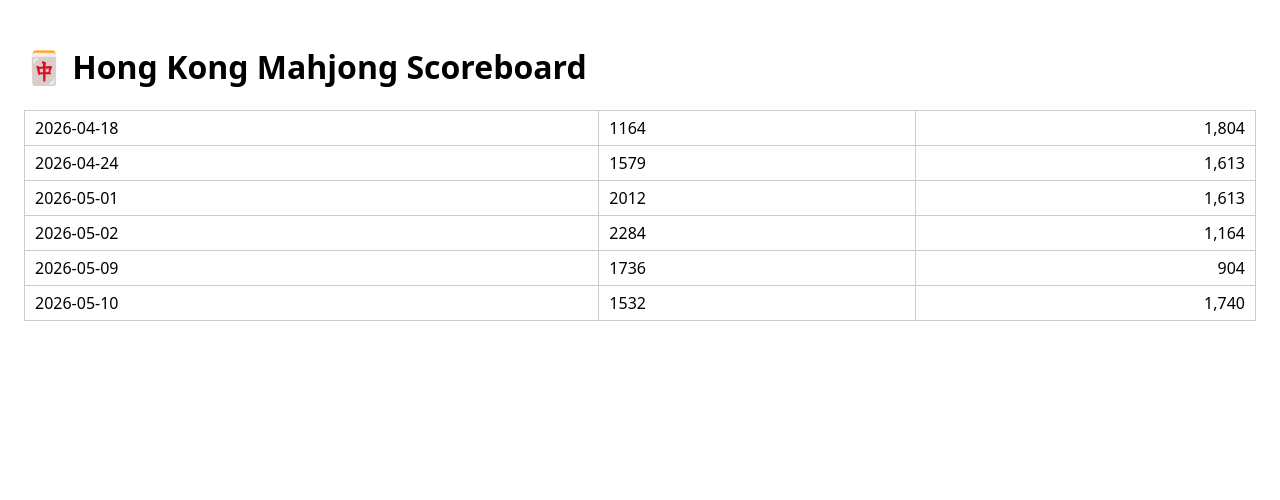
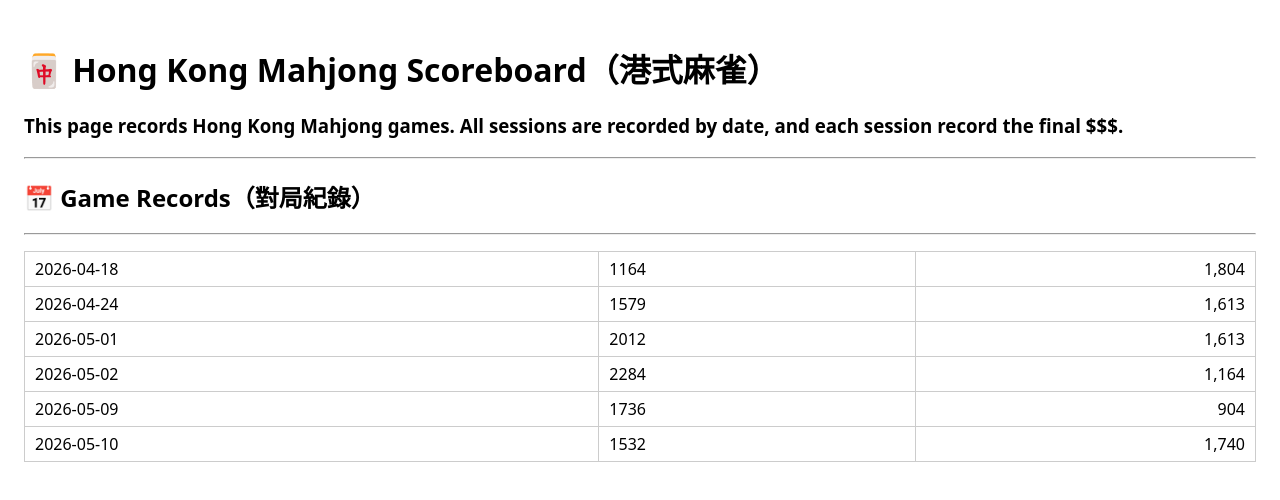
Before and after one commit to yimkaic-mfcgd/yimkaic-mfcgd.github.io, a plain HTML site: page index.html in a window 1280 px wide. Drawn offline with Linux system fonts and the light colour scheme; files whose address does not match are found by name.

Commit message:
Update index.html

```diff
--- a/index.html
+++ b/index.html
@@ -31,7 +31,12 @@
 </head>
 <body>
 
-<h1>🀄 Hong Kong Mahjong Scoreboard</h1>
+<h1>🀄 Hong Kong Mahjong Scoreboard（港式麻雀）</h1>
+<h3>This page records Hong Kong Mahjong games. All sessions are recorded by date, and each session record the final $$$.</h3>
+<hr/>
+
+<h2>📅 Game Records（對局紀錄）</h2>
+<hr/>
 
 <table id="scoreboard">
   <thead></thead>
```
